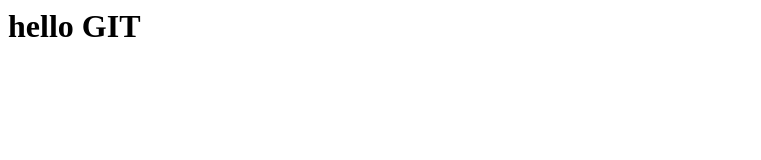
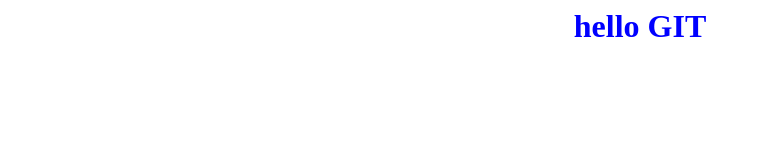
Before and after one commit to ines20004-25/HTML1, a plain HTML site: page index.html in a window 1280 px wide. Shown: the whole page, without its empty margins (0-761 px from the left). Drawn offline with Linux system fonts and the light colour scheme.

Commit message:
change color and text

```diff
--- a/index.html
+++ b/index.html
@@ -1 +1 @@
-<h1>hello GIT</h1>
+<h1 style="text-align:center;color:blue">hello GIT</h1>
```
